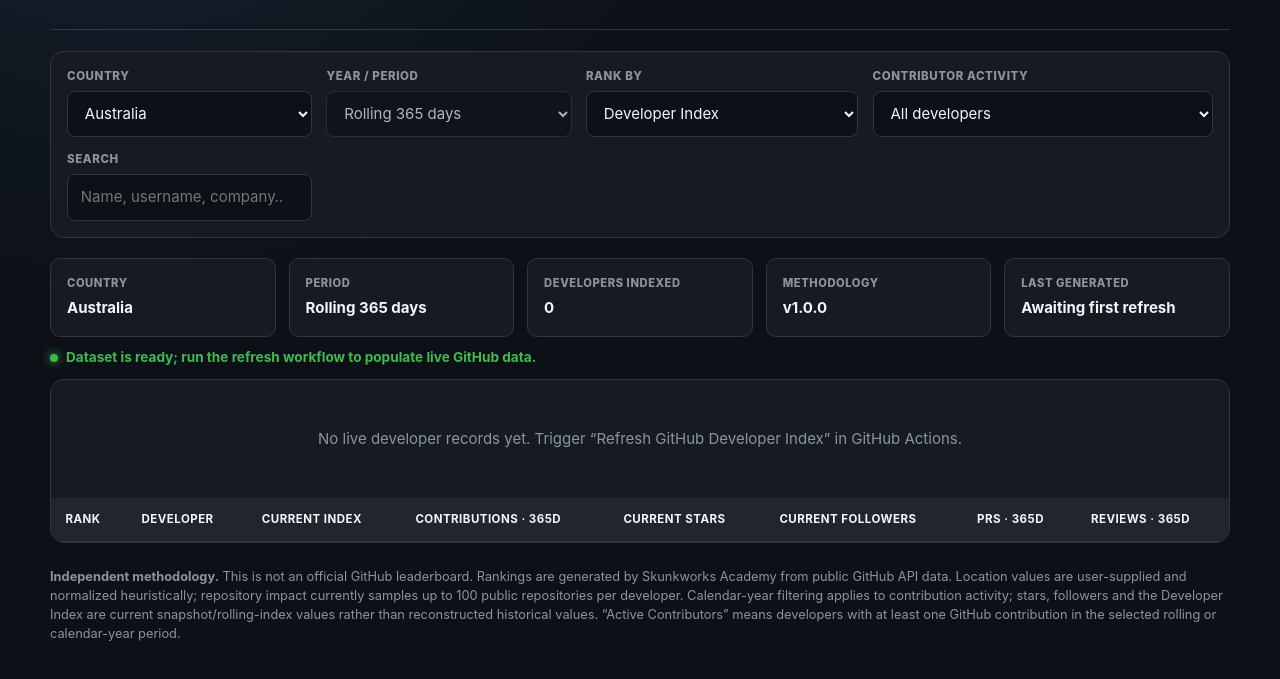
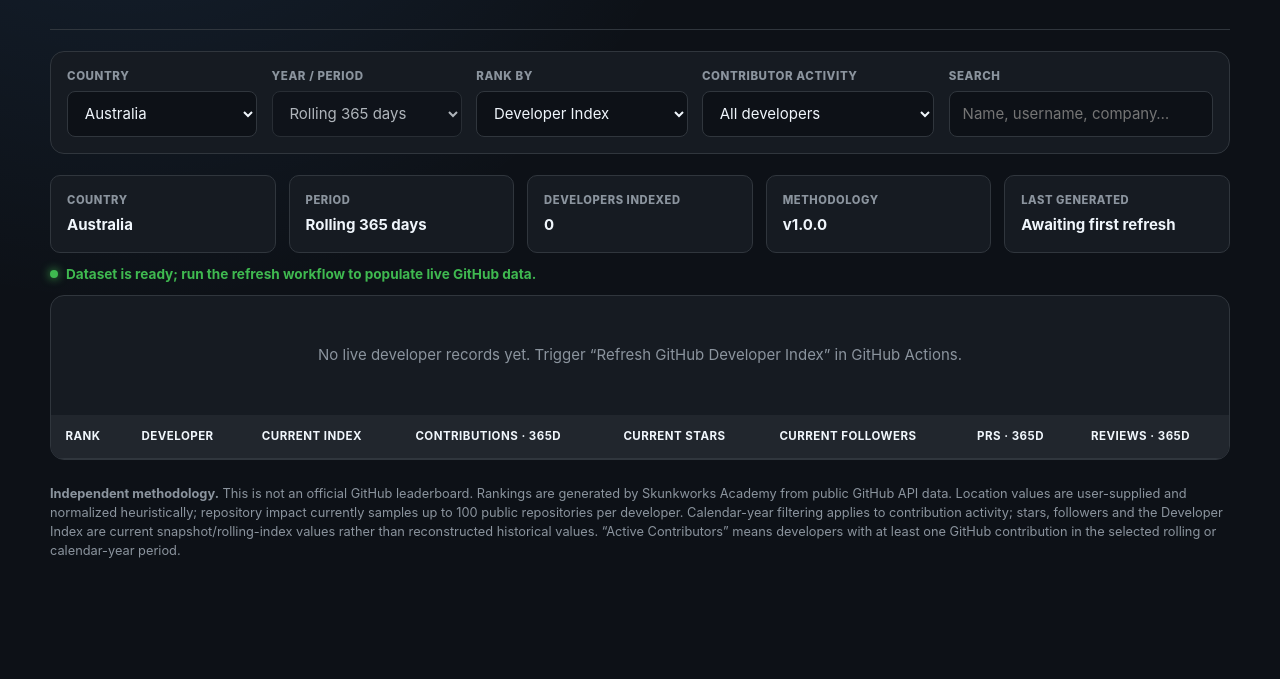
Before and after one commit to skunkworks-academy/github-developer-index, a website: page public/index.html in a window 1280 px wide. Shown: the part 217-896 px from the top of the page. After the commit the page ends 838 px from the top, so only its background shows below. Drawn offline with Linux system fonts and the light colour scheme.

Commit message:
style: fit Active Contributors filter

```diff
--- a/public/assets/styles.css
+++ b/public/assets/styles.css
@@ -30,7 +30,7 @@ button, input, select { font: inherit; }
 h1 { margin: 0; color: var(--strong); font-size: clamp(2.2rem, 6vw, 4.5rem); line-height: .98; letter-spacing: -.05em; }
 .lede { max-width: 760px; margin: 1rem 0 0; color: var(--muted); font-size: 1.02rem; }
 .repo-link { padding: .7rem .9rem; border: 1px solid var(--border); border-radius: 9px; background: var(--surface); color: var(--strong); text-decoration: none; font-weight: 700; }
-.controls { display: grid; grid-template-columns: .9fr .9fr 1fr 1.25fr; gap: .9rem; margin: 1.3rem 0; padding: 1rem; border: 1px solid var(--border); border-radius: 14px; background: var(--surface); }
+.controls { display: grid; grid-template-columns: .9fr .9fr 1fr 1.1fr 1.25fr; gap: .9rem; margin: 1.3rem 0; padding: 1rem; border: 1px solid var(--border); border-radius: 14px; background: var(--surface); }
 .controls label { min-width: 0; }
 .controls label span { display: block; margin-bottom: .35rem; color: var(--muted); font-size: .72rem; font-weight: 800; letter-spacing: .05em; text-transform: uppercase; }
 select, input { width: 100%; min-height: 46px; padding: .7rem .8rem; border: 1px solid var(--border); border-radius: 8px; background: var(--bg); color: var(--strong); }
```
